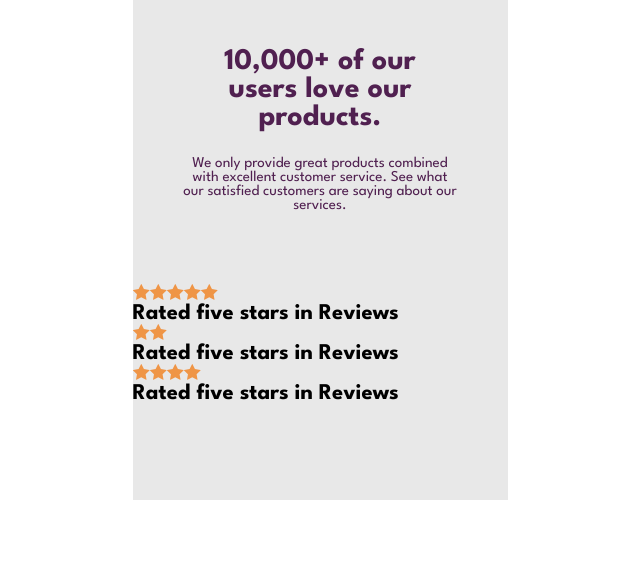
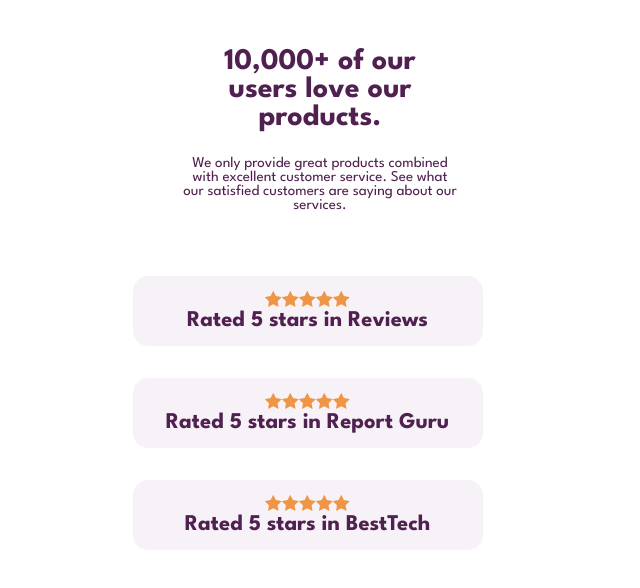
Before and after one commit to Markevo5150/Social-Proof-Section, a React (Vite) app: page / in a window 1280 px wide. Shown: the top 588 px of the page, without its empty margins (320-960 px from the left). Built offline with nearby package versions, Linux system fonts and the light colour scheme.

Commit message:
Styles added

```diff
--- a/src/App.scss
+++ b/src/App.scss
@@ -1,7 +1,7 @@
 .main-container {
   width: 375px;
   margin: auto;
-  background: var(--LightGray);
+  /*background: var(--LightGray);*/
   height: 500px;
 }
 .header {
@@ -17,5 +17,5 @@
 .header__info {
   color: var(--VeryDarkMagenta);
   font-weight: var(--normalFont);
-  margin-bottom: 1.5rem;
+  margin-bottom: 1rem;
 }
--- a/src/App.tsx
+++ b/src/App.tsx
@@ -14,9 +14,9 @@
           </p>
         </div>
         <div className="rating-section">
-          <Rate stars={5}>Rated five stars in Reviews</Rate>
-          <Rate stars={2}>Rated five stars in Reviews</Rate>
-          <Rate stars={4}>Rated five stars in Reviews</Rate>
+          <Rate stars={5}>Rated 5 stars in Reviews</Rate>
+          <Rate stars={5}>Rated 5 stars in Report Guru</Rate>
+          <Rate stars={5}>Rated 5 stars in BestTech</Rate>
         </div>
       </div>
     </>
--- a/src/components/rate/Rate.scss
+++ b/src/components/rate/Rate.scss
@@ -0,0 +1,13 @@
+.rt {
+  background-color: var(--LightGrayishMagenta);
+  margin-bottom: 2rem;
+  width: 350px;
+  text-align: center;
+  color: var(--VeryDarkMagenta);
+  font-weight: var(--normalFont);
+  height: 70px;
+  display: flex;
+  flex-direction: column;
+  justify-content: center;
+  border-radius: 15px;
+}
```
